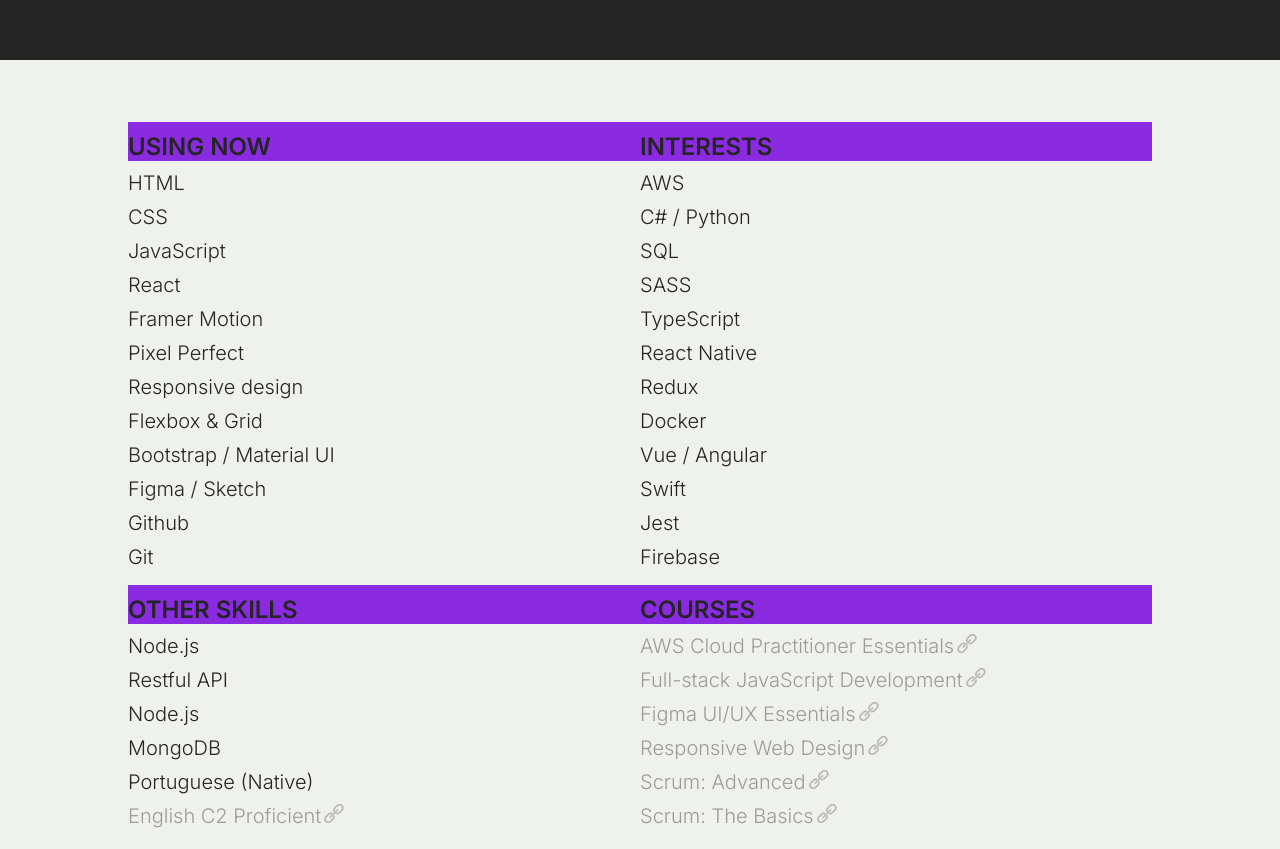
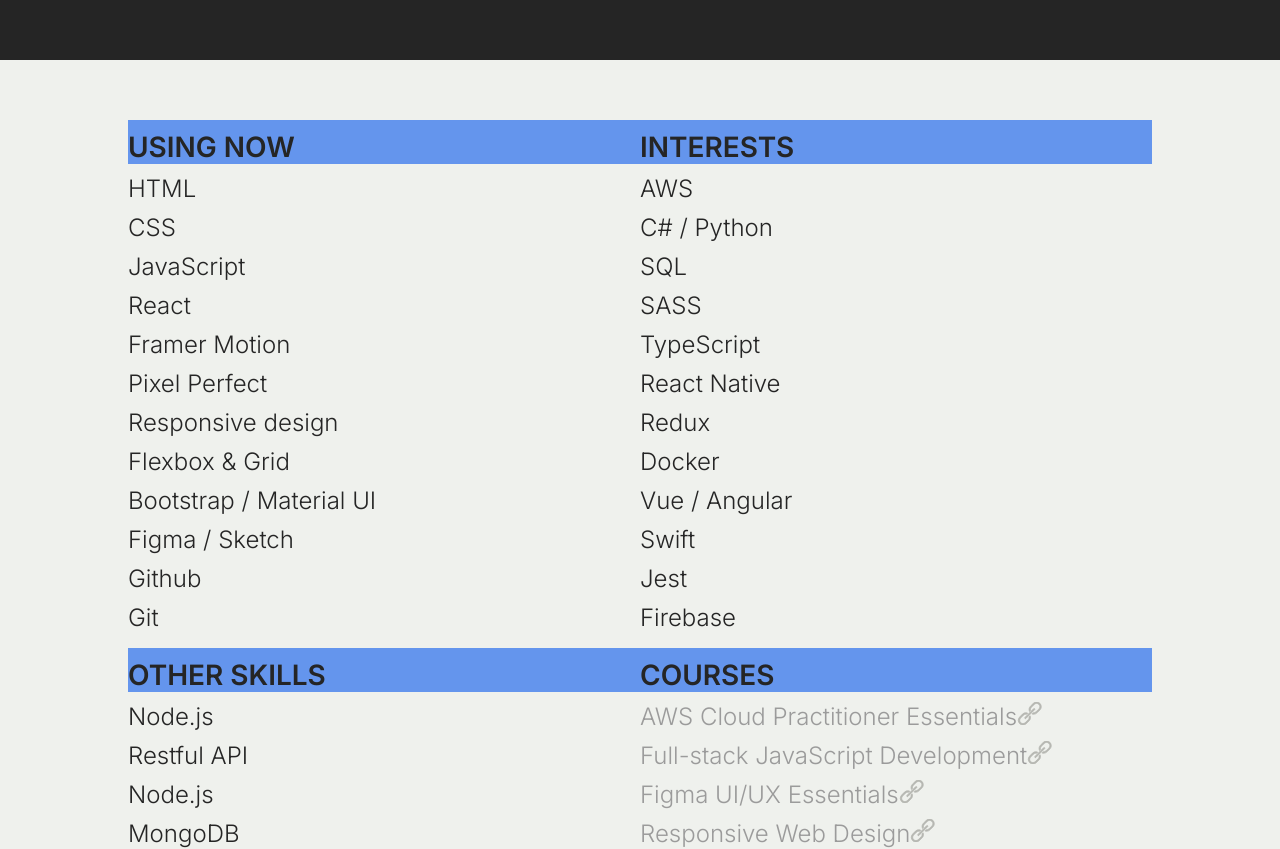
Before and after one commit to t-minini/my-website-v3, a React (Create React App) app: page / in a window 1280 px wide. Shown: the part 1540-2389 px from the top of the page. Built offline with nearby package versions, Linux system fonts and the light colour scheme; a web font is replaced by a local one.

Commit message:
updating media query

```diff
--- a/src/components/skills/Skills.module.css
+++ b/src/components/skills/Skills.module.css
@@ -112,7 +112,8 @@
     padding-bottom: 1.6rem;
   }
 
-  .container ul:nth-child(3), .container ul:last-child {
+  .container ul:nth-child(3),
+  .container ul:last-child {
     padding-bottom: 0;
   }
 
@@ -133,7 +134,7 @@
 /* SMARTPHONES - TALLER SCREENS (PORTRAIT) */
 @media only screen and (min-width: 390px) and (orientation: portrait) {
   .container ul li:first-child {
-    background-color:aqua;
+    background-color: aqua;
     /* background-color: unset; */
     font-size: 2.2rem;
   }
@@ -153,8 +154,8 @@
 
 /* SMARTPHONES - TALLER SCREENS (LANDSCAPE) */
 @media only screen and (min-width: 843px) and (orientation: landscape) {
-    .container ul li:first-child {
-    background-color:aqua;
+  .container ul li:first-child {
+    background-color: aqua;
     /* background-color: unset; */
     font-size: 2.2rem;
   }
@@ -170,7 +171,6 @@
   .container svg {
     height: 1.7rem;
   }
-
 }
 
 /* IPAD MINI (PORTRAIT) */
@@ -182,12 +182,12 @@
     padding-bottom: var(--padding-m);
   }
 
-   .container ul li:first-child {
-    background-color:blueviolet;
+  .container ul li:first-child {
+    background-color: blueviolet;
     /* background-color: unset; */
     font-size: 2.4rem;
   }
-.container {
+  .container {
     width: 100%;
     display: grid;
     grid-template-columns: repeat(2, 1fr);
@@ -199,7 +199,7 @@
   }
 
   .skills a {
-    font-size:2rem;
+    font-size: 2rem;
   }
 
   .container svg {
@@ -216,8 +216,8 @@
     padding-bottom: var(--padding-m);
   }
 
-   .container ul li:first-child {
-    background-color:blueviolet;
+  .container ul li:first-child {
+    background-color: blueviolet;
     /* background-color: unset; */
     font-size: 2.4rem;
   }
@@ -246,23 +246,20 @@
   }
 
   .container {
-    margin: 0;
-    padding: o;
-    display: grid;
-    grid-template-columns: repeat(2, 1fr);
-    justify-content: space-between;
+    display: flex;
+    flex-wrap: wrap;
   }
 
-   .container ul li:first-child {
-    background-color:cornflowerblue;
+  .container ul li:first-child {
+    background-color: cornflowerblue;
     /* background-color: unset; */
     font-size: 2.8rem;
   }
 
   .container ul:nth-child(1) {
     width: 45%;
+  }
 
-  }
   .container ul:nth-child(2) {
     width: 55%;
   }
@@ -290,47 +287,30 @@
 
 /* IPAD AIR (LANDSCAPE) */
 @media only screen and (min-width: 1179px) and (orientation: landscape) {
-
-}
-
-/* DESKTOPS, LARGE SCREENS PORTRAIT (IPAD PRO) */
-@media only screen and (min-width: 1023px) and (orientation: portrait) {
-  .skills {
-    /* padding: 4%; */
-    /* padding-top: 5.5rem; */
-  }
-  .container {
-    /* display: grid; */
-    /* grid-template-columns: repeat(2, 1fr); */
-    columns: 4;
-  }
-
   .container ul li:first-child {
     background-color: cornflowerblue;
     /* background-color: unset; */
-    font-size: 3.5rem;
+    font-size: 2.8rem;
   }
 
   .container li {
-    font-size: 3.1rem;
-    padding-top: 0.9rem;
+    font-size: 2.4rem;
   }
 
   .skills a {
-    font-size: 3.1rem;
+    font-size: 2.4rem;
   }
 
   .container svg {
-    height: 2.9rem;
-    margin-left: 0.6rem;
-  }
-
-  .container ul:first-child {
-    /* padding-bottom: 2rem; */
+    height: 2.3rem;
   }
 }
 
-/* DESKTOPS, LARGE SCREENS LANDSCAPE (IPAD PRO) */
+/* IPAD PRO (PORTRAIT) */
+@media only screen and (min-width: 1023px) and (orientation: portrait) {
+}
+
+/* IPAD PRO and MACBOOK PRO 14" (LANDSCAPE) */
 @media only screen and (min-width: 1365px) and (orientation: landscape) {
   .skills {
     /* padding: 3%; */
```
